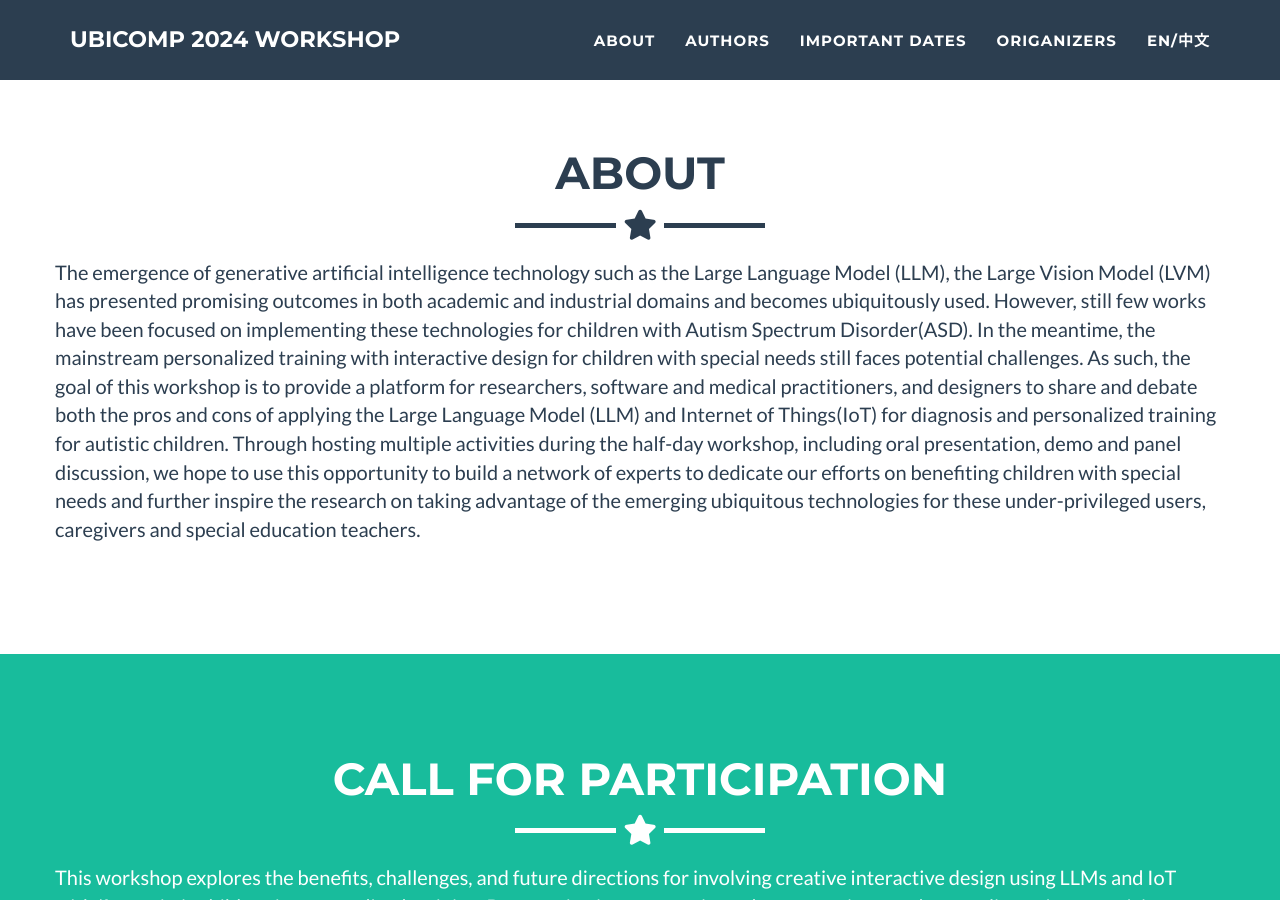
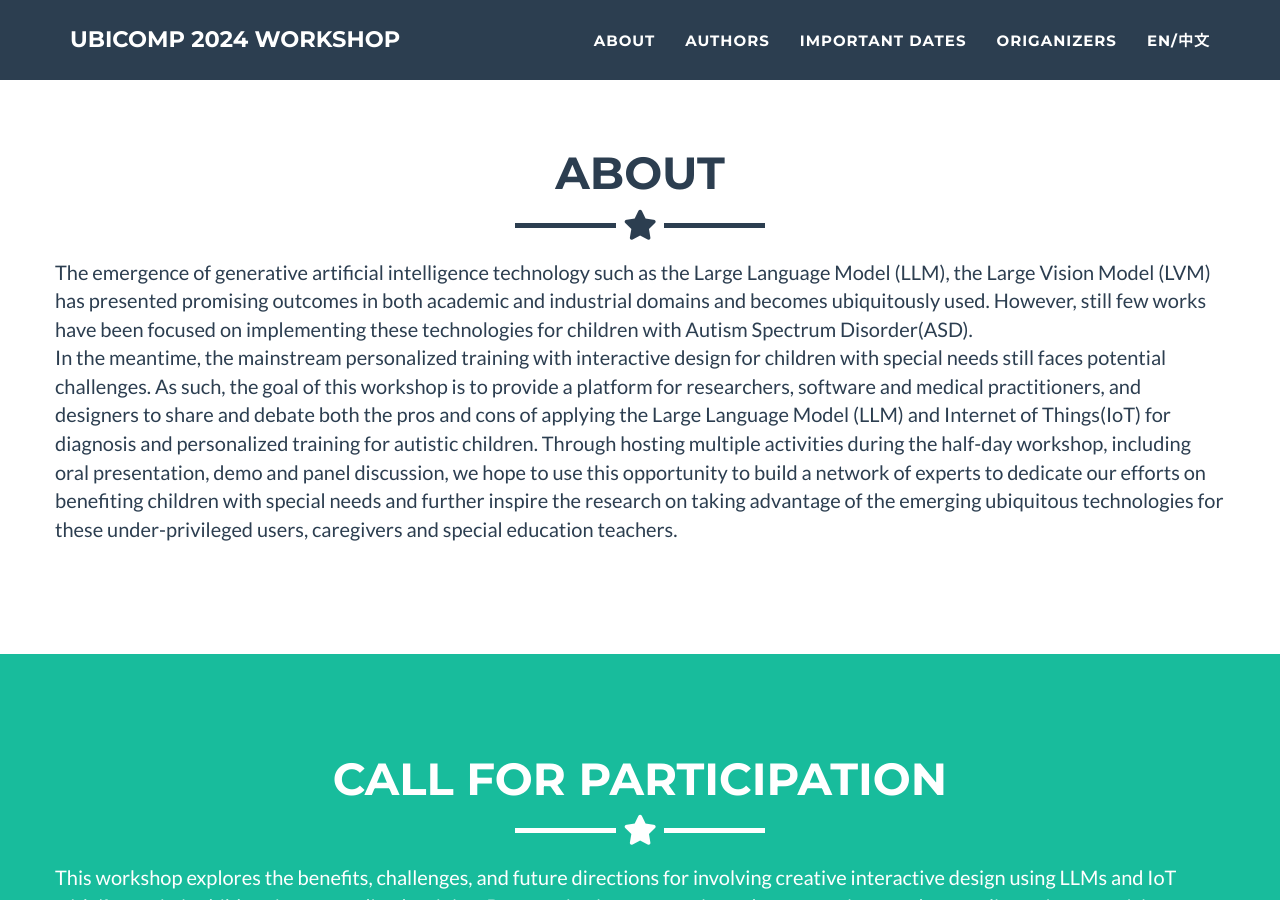
Before and after one commit to idwac/idwac.github.io, a Jekyll site: the page built from _posts/2014-07-18-project-1.markdown, in a window 1280 px wide and 900 px high, scrolled down 1104 px. Built offline with Jekyll 4.4.1, drawn with Linux system fonts in a browser that asks for light colours.

Commit message:
Add newline in about

```diff
--- a/_includes/portfolio_grid.html
+++ b/_includes/portfolio_grid.html
@@ -24,7 +24,9 @@
     <div class="row">
       <!-- <div class="col-lg-4 col-lg-offset-2"> -->
       <div>
-        <p>The emergence of generative artificial intelligence technology such as the Large Language Model (LLM), the Large Vision Model (LVM) has presented promising outcomes in both academic and industrial domains and becomes ubiquitously used. However, still few works have been focused on implementing these technologies for children with Autism Spectrum Disorder(ASD). In the meantime, the mainstream personalized training with interactive design for children with special needs still faces potential challenges. As such, the goal of this workshop is to provide a platform for researchers, software and medical practitioners, and designers to share and debate both the pros and cons of applying the Large Language Model (LLM) and Internet of Things(IoT) for diagnosis and personalized training for autistic children. Through hosting multiple activities during the half-day workshop, including oral presentation, demo and panel discussion, we hope to use this opportunity to build a network of experts to dedicate our efforts on benefiting children with special needs and further inspire the research on taking advantage of the emerging ubiquitous technologies for these under-privileged users, caregivers and special education teachers.</p>
+        <p>The emergence of generative artificial intelligence technology such as the Large Language Model (LLM), the Large Vision Model (LVM) has presented promising outcomes in both academic and industrial domains and becomes ubiquitously used. However, still few works have been focused on implementing these technologies for children with Autism Spectrum Disorder(ASD).
+          <br>
+          In the meantime, the mainstream personalized training with interactive design for children with special needs still faces potential challenges. As such, the goal of this workshop is to provide a platform for researchers, software and medical practitioners, and designers to share and debate both the pros and cons of applying the Large Language Model (LLM) and Internet of Things(IoT) for diagnosis and personalized training for autistic children. Through hosting multiple activities during the half-day workshop, including oral presentation, demo and panel discussion, we hope to use this opportunity to build a network of experts to dedicate our efforts on benefiting children with special needs and further inspire the research on taking advantage of the emerging ubiquitous technologies for these under-privileged users, caregivers and special education teachers.</p>
       </div>
       <!-- <div class="col-lg-4">
         <p>[TEST DELETED AFTER FINALIZED]Whether you're a student looking to showcase your work, a professional looking to attract clients, or
```
